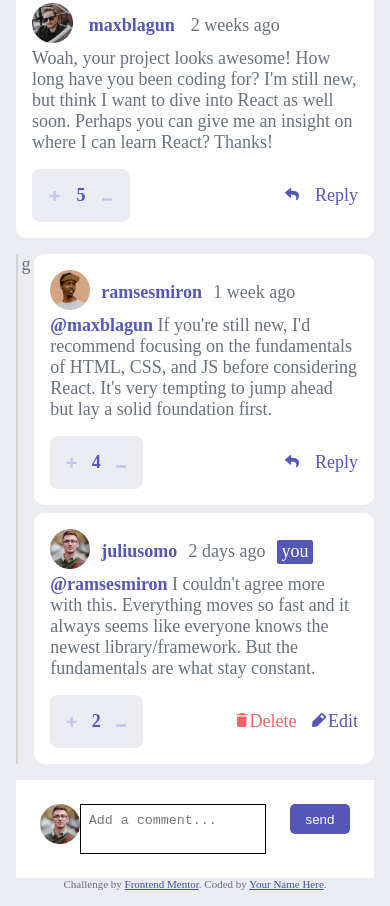
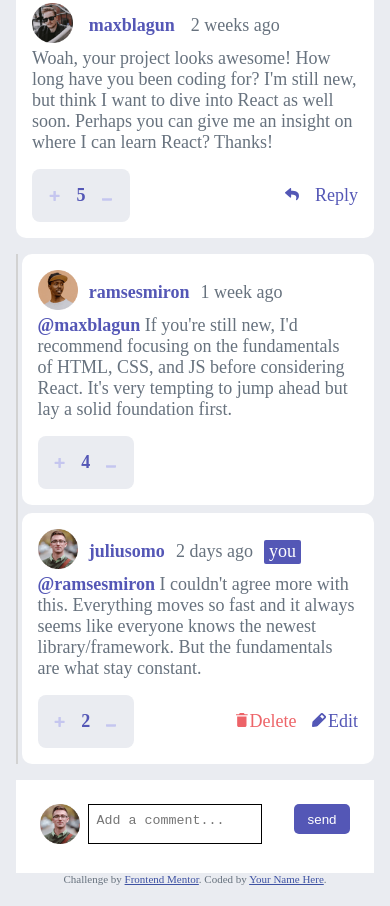
Before and after one commit to nnamocha/interactive-comment-section, a plain HTML site: page interactive-comments-section-main/index.html in a window 390 px wide. Shown: the part 289-1195 px from the top of the page. Drawn offline with Linux system fonts and the light colour scheme.

Commit message:
second commit

```diff
--- a/interactive-comments-section-main/index.html
+++ b/interactive-comments-section-main/index.html
@@ -23,7 +23,7 @@
 
    <section class="replySection">
   <div class="hr">
-    <hr>g
+    <hr>
     <aside class="JSON">
     </div>
 
--- a/interactive-comments-section-main/script.js
+++ b/interactive-comments-section-main/script.js
@@ -105,7 +105,7 @@ const updateDOM =(data)=>{
       <figure class="minus"><img src="./images/icon-minus.svg" alt=""></figure>
     </aside>
     <aside class="Btn mobile">
-          <section class="replyBtn" style="display:${each.user.display.reply} ;">
+          <section class="replyBtn" style="display: none${each.user.display.reply} ;">
             <figure><img src="./images/icon-reply.svg" alt=""></figure>
             <p>Reply</p>
           </section>
--- a/interactive-comments-section-main/style.css
+++ b/interactive-comments-section-main/style.css
@@ -287,7 +287,11 @@ button{
         display: flex;
         gap: 1rem;
     }
+    #text{
+        height: 40px;
+    }
     .addComment{
+        gap: 2rem;
         img{
             width: 40px;
         }
```
